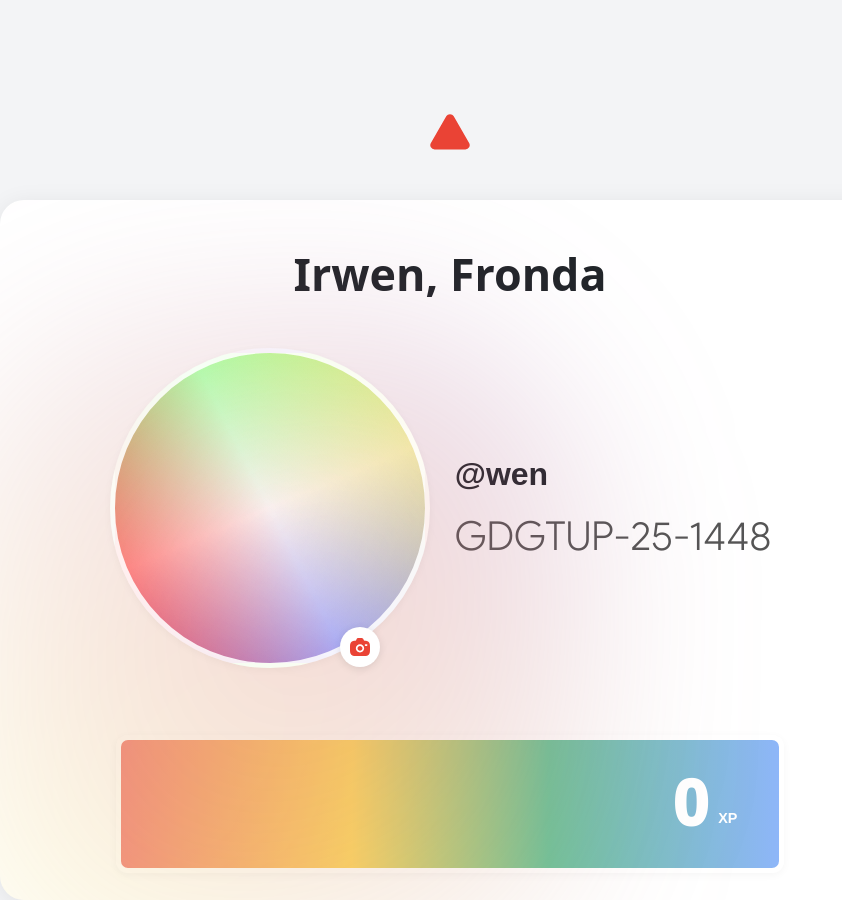
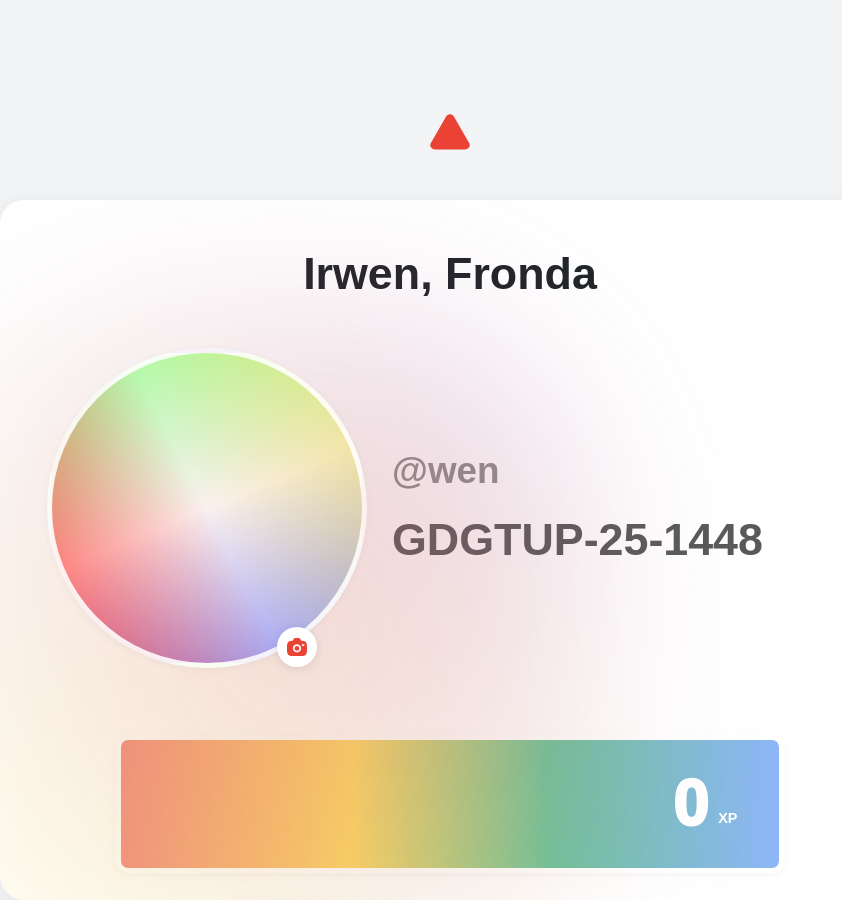
Before and after one commit to AlexGaledo/GDGoC-Website-Project-Fork, a React (Vite) app in the folder frontend/: page / in a window 1280 px wide. Shown: the whole page, without its empty margins (0-842 px from the left). Built offline with nearby package versions, Linux system fonts and the light colour scheme; the HTML template or start-up script is replaced by a standard one; a web font is replaced by a local one.

Commit message:
using work sans as indicated in figma

```diff
--- a/frontend/src/components/Profile/Profile.css
+++ b/frontend/src/components/Profile/Profile.css
@@ -50,13 +50,14 @@
 }
 
 .name h4 {
-    font-weight: bold;
+    font-weight: 800;
     font-size: 2.8rem;
+    font-family: 'Works Sans', sans-serif;
     margin: 0;
 }
 
 .inner-container {
-    width: 85%;
+    width: 100%;
     display: flex;
     flex-direction: row;
     align-items: center;
@@ -77,9 +78,6 @@
     display: flex;
     align-items: center;
     justify-content: center;
-
-    font-size: 2rem;
-    color: #888;
     box-shadow: 0 2px 8px rgba(0,0,0,0.04);
     margin: 15px;
     border: solid 5px hsla(0, 0%, 100%, 0.87);
@@ -93,21 +91,25 @@
     flex-direction: column;
     align-items: flex-start;
     gap: 8px;
-    font-size: 1.5rem;
+}
+
+.username{
+    font-size: 2.3rem;
+    font-weight: 800;
+    margin: 0;
+    font-family: 'Works Sans', sans-serif;
+    color: hsla(0, 0%, 0%, 0.44);
 
 }
 
-.username{
-    font-size: 2rem;
-    font-weight: bold;
-    margin: 0;
-}
-
 .gdgID{
-    font-size: 2.5rem;
-    color: #555;
+    font-family: 'Works Sans', sans-serif;
+    font-size: 2.8rem;
+    font-weight: 800;
+    color: hsla(225, 6%, 13%, 0.74);
     margin: 0;
     width: 100%;
+
 }
 
 .exp-box {
--- a/frontend/src/components/Profile/Profile.jsx
+++ b/frontend/src/components/Profile/Profile.jsx
@@ -4,7 +4,7 @@ import Camera from './Profile-assets/camera.svg';
 function Profile(){
     const firstName = 'Irwen';
     const lastName = 'Fronda';
-    const username = 'wen';
+    const username = '@' + 'wen';
     const gdgID = 1448;
     const expNumber = 0;
     const idPad = 'GDGTUP-25-';
@@ -26,7 +26,7 @@ function Profile(){
                         <img src={Camera} className='camera'/>
                     </div>
                     <div className="user-name-id">
-                        <p className='username'>@{username}</p>
+                        <p className='username'>{username}</p>
                         <p className='gdgID'>{idPad}{gdgID}</p>
                     </div>
                 </div>
```
